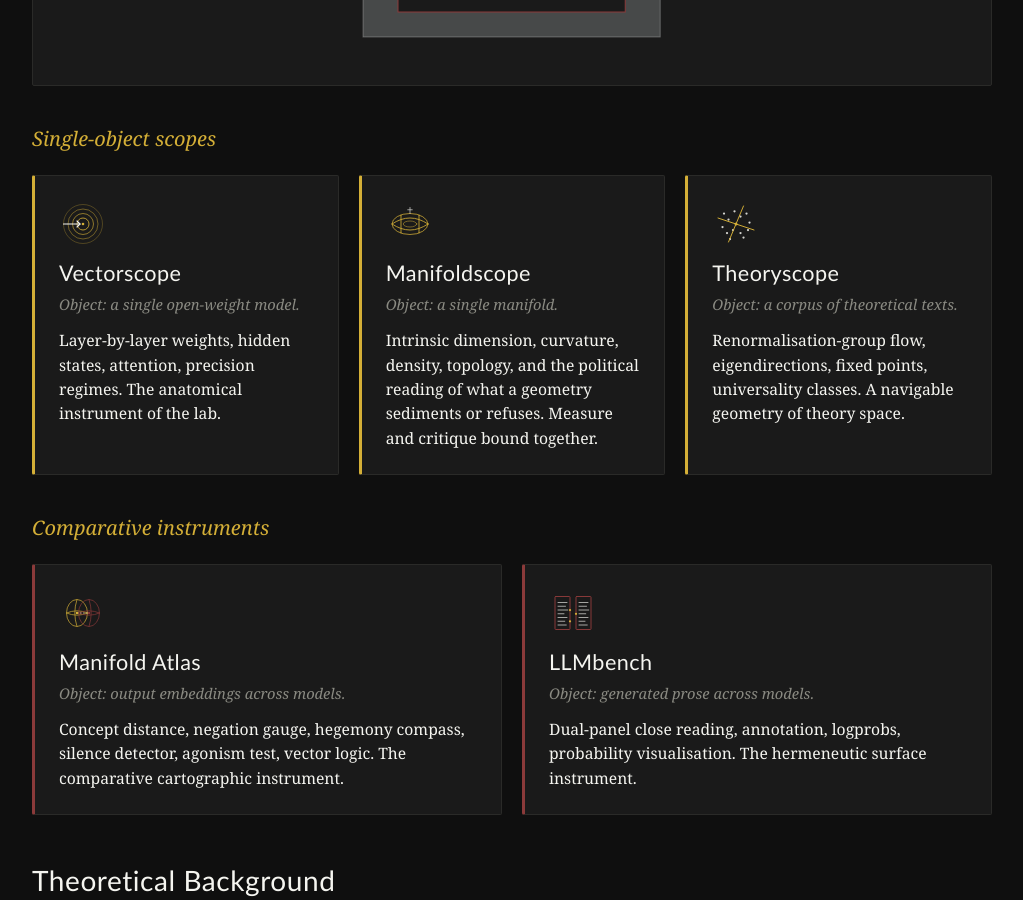
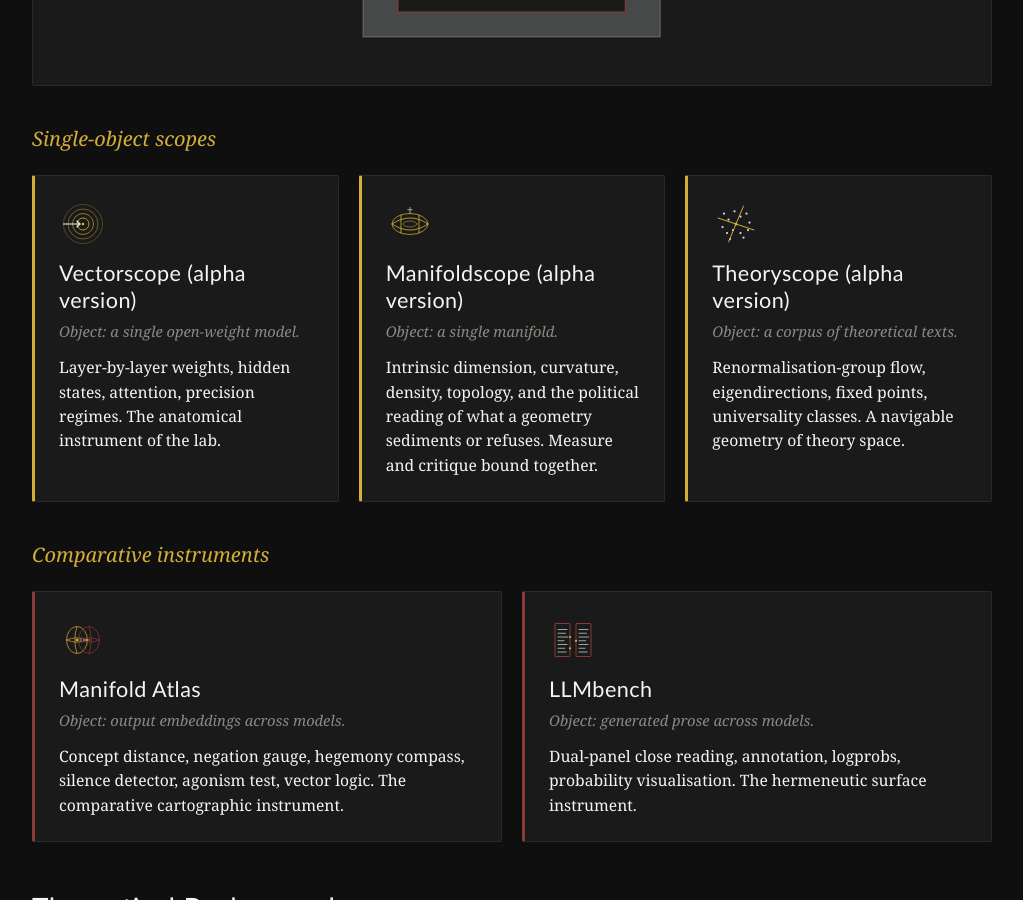
Before and after one commit to vector-lab-tools/vector-lab-tools.github.io, a Jekyll site: the page built from index.md, in a window 1280 px wide and 900 px high, scrolled down 1903 px. Shown: the whole window, without its empty margins (128-1151 px from the left). Built offline with Jekyll 4.4.1, drawn with Linux system fonts in a browser that asks for light colours.

Commit message:
Update tool names to include 'alpha version'

```diff
--- a/index.md
+++ b/index.md
@@ -55,21 +55,21 @@ graph TB
 
 <article class="tool-card scope">
   <img class="tool-icon" src="/assets/images/tools/vectorscope.svg" alt="">
-  <h3><a href="https://github.com/vector-lab-tools/vectorscope">Vectorscope</a></h3>
+  <h3><a href="https://github.com/vector-lab-tools/vectorscope">Vectorscope (alpha version)</a></h3>
   <p class="object">Object: a single open-weight model.</p>
   <p>Layer-by-layer weights, hidden states, attention, precision regimes. The anatomical instrument of the lab.</p>
 </article>
 
 <article class="tool-card scope">
   <img class="tool-icon" src="/assets/images/tools/manifoldscope.svg" alt="">
-  <h3><a href="https://github.com/vector-lab-tools/manifoldscope">Manifoldscope</a></h3>
+  <h3><a href="https://github.com/vector-lab-tools/manifoldscope">Manifoldscope (alpha version)</a></h3>
   <p class="object">Object: a single manifold.</p>
   <p>Intrinsic dimension, curvature, density, topology, and the political reading of what a geometry sediments or refuses. Measure and critique bound together.</p>
 </article>
 
 <article class="tool-card scope">
   <img class="tool-icon" src="/assets/images/tools/theoryscope.svg" alt="">
-  <h3><a href="https://github.com/vector-lab-tools/theoryscope">Theoryscope</a></h3>
+  <h3><a href="https://github.com/vector-lab-tools/theoryscope">Theoryscope (alpha version)</a></h3>
   <p class="object">Object: a corpus of theoretical texts.</p>
   <p>Renormalisation-group flow, eigendirections, fixed points, universality classes. A navigable geometry of theory space.</p>
 </article>
```
